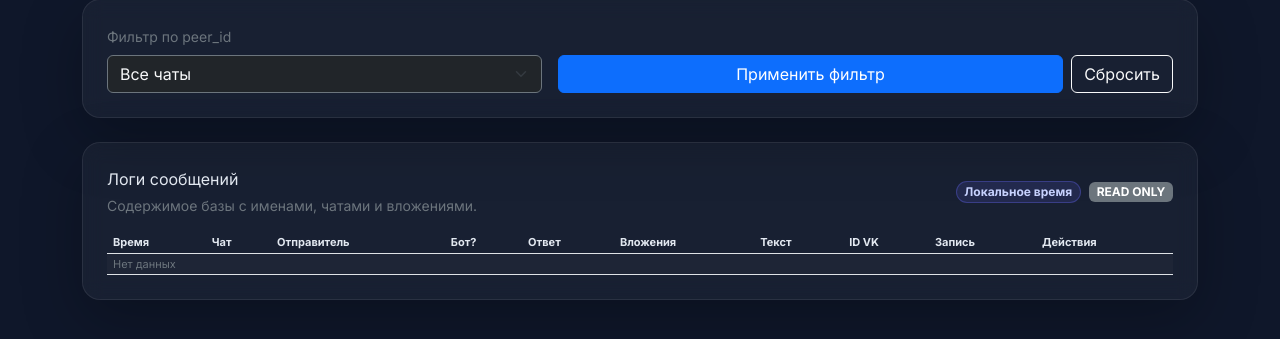
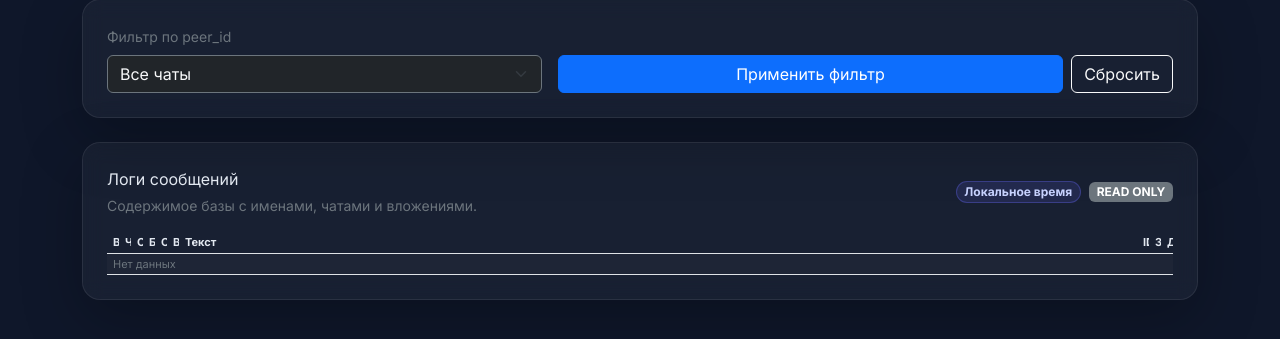
Before and after one commit to alexey-volnikov/nechaevka_bot, a Flask app: page /logs/full in a window 1280 px wide. Shown: the part 224-563 px from the top of the page. Run offline with Flask 3, Linux system fonts and the light colour scheme; data that the repository does not hold is empty; parts of the project's set-up code (start-up, migrations or seed data) failed here and were passed over.

Commit message:
Stabilize chat table widths

```diff
--- a/static/js/chat-history.js
+++ b/static/js/chat-history.js
@@ -89,7 +89,7 @@
     const replyCell = buildReplyPreview(message.reply, { mode: 'compact' }); // Строим компактное превью ответа
     const { contentCell } = prepareGalleryContent(message, galleryApi, galleryKey); // Готовим вложения и галерею
     const textCell = message.text ?? ''; // Берем текст сообщения или пустую строку
-    row.innerHTML = `<td class="text-secondary small text-nowrap">${createdAt}</td><td class="text-nowrap">${peerCell}</td><td class="text-nowrap">${authorCell}</td><td>${replyCell}</td><td>${contentCell}</td><td>${textCell}</td>`; // Заполняем HTML строки с дополнительной колонкой времени и запретом переноса в ключевых столбцах
+    row.innerHTML = `<td class="col-time text-secondary small text-nowrap">${createdAt}</td><td class="col-chat text-nowrap">${peerCell}</td><td class="col-author text-nowrap">${authorCell}</td><td class="col-reply">${replyCell}</td><td class="col-attachments">${contentCell}</td><td class="col-text">${textCell}</td>`; // Заполняем HTML строки с дополнительной колонкой времени и фиксированными классами ширины
     return row; // Возвращаем готовую строку
   } // Конец функции построения строки дашборда
 
@@ -109,7 +109,7 @@
     const messageIdCell = log.message_id ?? '—'; // Берем ID сообщения
     const logIdCell = log.id ?? '—'; // Берем ID записи лога
     const deleteButton = `<button type="button" class="btn btn-sm btn-outline-danger delete-log-btn" data-log-id="${log.id}">Удалить</button>`; // Формируем кнопку удаления
-    row.innerHTML = `<td class="text-nowrap">${createdAt}</td><td class="text-nowrap">${peerCell}</td><td class="text-nowrap">${authorCell}</td><td class="text-nowrap">${botBadge}</td><td>${replyCell}</td><td>${contentCell}</td><td>${textCell}</td><td class="text-nowrap">${messageIdCell}</td><td class="text-nowrap">${logIdCell}</td><td>${deleteButton}</td>`; // Заполняем HTML строки таблицы логов с запретом переноса ключевых ячеек
+    row.innerHTML = `<td class="col-time text-nowrap">${createdAt}</td><td class="col-chat text-nowrap">${peerCell}</td><td class="col-author text-nowrap">${authorCell}</td><td class="col-flag text-nowrap">${botBadge}</td><td class="col-reply">${replyCell}</td><td class="col-attachments">${contentCell}</td><td class="col-text">${textCell}</td><td class="col-id text-nowrap">${messageIdCell}</td><td class="col-log-id text-nowrap">${logIdCell}</td><td class="col-actions">${deleteButton}</td>`; // Заполняем HTML строки таблицы логов с фиксированными классами ширины и запретом переноса ключевых ячеек
     return row; // Возвращаем готовую строку
   } // Конец функции построения строки логов
 
@@ -126,15 +126,15 @@
     const authorCell = buildSenderCell(message, { allowLink: true, showBotBadge: true }); // Собираем ячейку отправителя
     const { contentCell } = prepareGalleryContent(message, galleryApi, galleryKey); // Подготавливаем вложения и создаем ячейку с бейджами
     const textCell = message.text ?? '—'; // Берем текст сообщения или плейсхолдер
-    const cells = [`<td class="text-nowrap">${createdAtCell}</td>`]; // Начинаем набор ячеек с времени без переноса
+    const cells = [`<td class="col-time text-nowrap">${createdAtCell}</td>`]; // Начинаем набор ячеек с времени без переноса и фиксированной шириной
     if (showChatColumn) { // Если нужно показывать столбец чата
-      cells.push(`<td class="text-nowrap">${peerCell}</td>`); // Добавляем ячейку чата без переноса
+      cells.push(`<td class="col-chat text-nowrap">${peerCell}</td>`); // Добавляем ячейку чата без переноса и фиксированной шириной
     } // Конец проверки столбца чата
     if (showSenderColumn) { // Если нужно показывать столбец отправителя
-      cells.push(`<td class="text-nowrap">${authorCell}</td>`); // Добавляем ячейку отправителя без переноса
+      cells.push(`<td class="col-author text-nowrap">${authorCell}</td>`); // Добавляем ячейку отправителя без переноса и фиксированной шириной
     } // Конец проверки столбца отправителя
-    cells.push(`<td>${contentCell}</td>`); // Добавляем ячейку с вложениями
-    cells.push(`<td>${textCell}</td>`); // Добавляем ячейку с текстом
+    cells.push(`<td class="col-attachments">${contentCell}</td>`); // Добавляем ячейку с вложениями с фиксированной шириной
+    cells.push(`<td class="col-text">${textCell}</td>`); // Добавляем ячейку с текстом с фиксированной шириной
     row.innerHTML = cells.join(''); // Склеиваем все ячейки в строку
     return row; // Возвращаем готовую строку
   } // Конец функции построения строки профиля
--- a/templates/logs.html
+++ b/templates/logs.html
@@ -14,9 +14,18 @@
     .badge-soft { background: rgba(99, 102, 241, 0.15); color: #c7d2fe; border: 1px solid rgba(99, 102, 241, 0.35); } /* Мягкий бейдж */
     .table > :not(caption) > * > * { background-color: transparent; color: #e2e8f0; } /* Прозрачные ячейки */
     .table-striped > tbody > tr:nth-of-type(odd) > * { background: rgba(255, 255, 255, 0.03); } /* Полосатость */
-    .chat-table { table-layout: auto; width: 100%; } /* Автоматическое распределение ширины колонок без лишних пустот и растягивания */
-    .chat-table th, .chat-table td { font-size: 11px; padding: 2px 6px; white-space: nowrap; } /* Минимизируем шрифт, еще сильнее уменьшаем отступы и запрещаем переносы во всех ячейках */
-    .chat-table td { overflow: hidden; text-overflow: ellipsis; } /* Обрезаем длинные значения с многоточием, чтобы каждая строка оставалась в одну линию */
+    .chat-table { table-layout: fixed; width: 100%; } /* Фиксированная сетка, чтобы ширина колонок была предсказуемой и сообщения не уезжали за экран */
+    .chat-table th, .chat-table td { font-size: 11px; padding: 2px 6px; white-space: nowrap; overflow: hidden; text-overflow: ellipsis; max-width: 0; } /* Минимальный шрифт, узкие отступы и жесткое ограничение ширины ячеек с многоточием */
+    .col-time { width: 120px; } /* Узкая стабильная колонка времени */
+    .col-chat { width: 200px; } /* Средняя колонка для названия чата */
+    .col-author { width: 200px; } /* Средняя колонка для отправителя */
+    .col-flag { width: 90px; } /* Узкая колонка флага бота */
+    .col-reply { width: 240px; } /* Колонка ответа с запасом под текст */
+    .col-attachments { width: 160px; } /* Колонка вложений под бейджи */
+    .col-text { width: 100%; } /* Основной текст занимает остаток строки и обрезается многоточием */
+    .col-id { width: 110px; } /* Колонка идентификатора сообщения */
+    .col-log-id { width: 110px; } /* Колонка идентификатора записи лога */
+    .col-actions { width: 120px; } /* Колонка для кнопок действий */
     .shadow-soft { box-shadow: 0 20px 60px rgba(0, 0, 0, 0.25); } /* Мягкая тень */
     .service-pill { display: inline-flex; align-items: center; gap: 6px; padding: 6px 10px; border-radius: 12px; font-size: 12px; } /* Пилюля статуса */
     .service-pill.info { background: rgba(56, 189, 248, 0.2); color: #bae6fd; border: 1px solid rgba(56, 189, 248, 0.5); } /* Цвет инфо */
@@ -116,16 +125,16 @@
           <table class="table table-striped align-middle mb-0 chat-table"> <!-- Таблица логов с уменьшенным шрифтом -->
             <thead class="text-secondary"> <!-- Шапка -->
               <tr> <!-- Строка заголовков -->
-                <th class="text-nowrap">Время</th> <!-- Колонка времени без переноса -->
-                <th class="text-nowrap">Чат</th> <!-- Колонка чата без переноса -->
-                <th class="text-nowrap">Отправитель</th> <!-- Колонка автора без переноса -->
-                <th class="text-nowrap">Бот?</th> <!-- Колонка бота без переноса -->
-                <th>Ответ</th> <!-- Колонка ответа -->
-                <th>Вложения</th> <!-- Колонка вложений -->
-                <th>Текст</th> <!-- Колонка текста -->
-                <th>ID VK</th> <!-- Колонка ID сообщения во VK -->
-                <th>Запись</th> <!-- Колонка ID в базе -->
-                <th>Действия</th> <!-- Колонка действий -->
+                <th class="col-time text-nowrap">Время</th> <!-- Колонка времени без переноса -->
+                <th class="col-chat text-nowrap">Чат</th> <!-- Колонка чата без переноса -->
+                <th class="col-author text-nowrap">Отправитель</th> <!-- Колонка автора без переноса -->
+                <th class="col-flag text-nowrap">Бот?</th> <!-- Колонка бота без переноса -->
+                <th class="col-reply">Ответ</th> <!-- Колонка ответа -->
+                <th class="col-attachments">Вложения</th> <!-- Колонка вложений -->
+                <th class="col-text">Текст</th> <!-- Колонка текста -->
+                <th class="col-id">ID VK</th> <!-- Колонка ID сообщения во VK -->
+                <th class="col-log-id">Запись</th> <!-- Колонка ID в базе -->
+                <th class="col-actions">Действия</th> <!-- Колонка действий -->
               </tr> <!-- Конец строки заголовков -->
             </thead> <!-- Конец шапки -->
             <tbody id="logs-body"> <!-- Тело таблицы -->
```
Also changed, not shown: templates/entity.html (+12 -8 lines), templates/index.html (+14 -9 lines), README.md.
